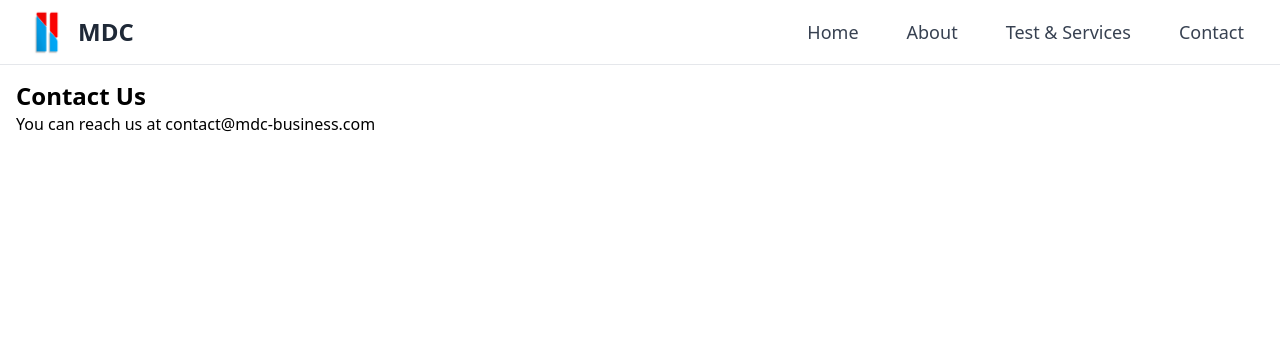
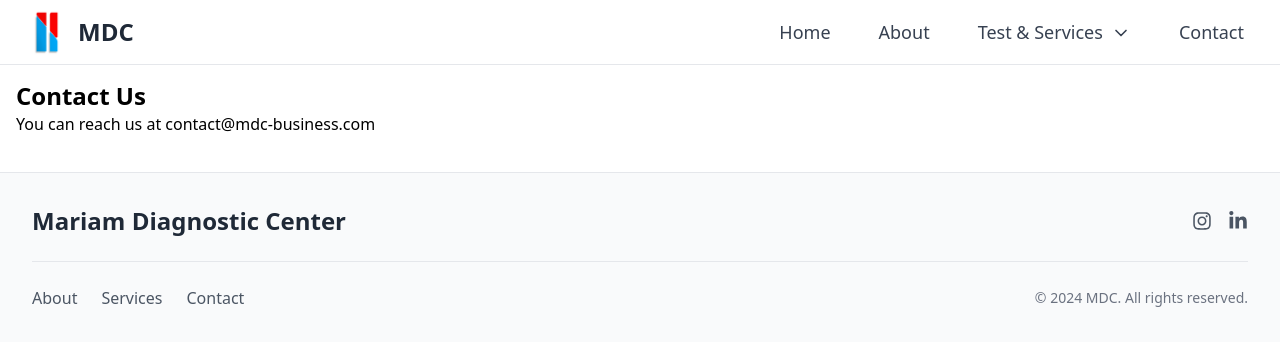
Before and after one commit to Abdullah-1904/mdcpakistan, a React (Create React App) app: page /contact in a window 1280 px wide. Shown: the top 346 px of the page. Built offline with nearby package versions, Linux system fonts and the light colour scheme.

Commit message:
cards added

```diff
--- a/package.json
+++ b/package.json
@@ -4,9 +4,14 @@
   "homepage": "http://MDCpakistan.com",
   "private": true,
   "dependencies": {
+    "@heroicons/react": "^2.2.0",
+    "@material-tailwind/react": "^2.1.10",
     "cra-template": "1.2.0",
+    "framer-motion": "^11.15.0",
+    "lucide-react": "^0.469.0",
     "react": "^18.3.1",
     "react-dom": "^18.3.1",
+    "react-icons": "^5.4.0",
     "react-router-dom": "^7.1.1",
     "react-scripts": "5.0.1"
   },
--- a/src/App.js
+++ b/src/App.js
@@ -1,7 +1,114 @@
 import React from "react";
+import { motion } from "framer-motion";
+import Cards from "./components/Cards";
 
 const App = () => {
-  return <div>This is App.jsx</div>;
+  const cardData = [
+    {
+      title: "Blood CP (Complete Picture)",
+      description: (
+        <p style={{ textAlign: "justify" }}>
+          Complete blood picture (Complete Blood Count) is a common test that
+          measures red blood cells, white blood cells, platelets and other
+          components of your blood. <br /> It helps detect conditions such as
+          anemia, infection, and various blood disorders by revealing
+          abnormalities in cell counts or morphology.
+        </p>
+      ),
+      imageUrl:
+        "https://images.pexels.com/photos/4047146/pexels-photo-4047146.jpeg?auto=compress&cs=tinysrgb&w=600",
+    },
+    {
+      title: "Card 2 Title",
+      description: "Description for card 2.",
+      imageUrl:
+        "https://images.unsplash.com/photo-1540553016722-983e48a2cd10?ixlib=rb-1.2.1&ixid=MnwxMjA3fDB8MHxwaG90by1wYWdlfHx8fGVufDB8fHx8&auto=format&fit=crop&w=800&q=80",
+    },
+    {
+      title: "Card 2 Title",
+      description: "Description for card 2.",
+      imageUrl:
+        "https://images.unsplash.com/photo-1540553016722-983e48a2cd10?ixlib=rb-1.2.1&ixid=MnwxMjA3fDB8MHxwaG90by1wYWdlfHx8fGVufDB8fHx8&auto=format&fit=crop&w=800&q=80",
+    },
+    // Add more card data here...
+  ];
+  return (
+    <div>
+      {/* Animated text container */}
+      <motion.div
+        // Start hidden and slightly below its final position
+        initial={{ opacity: 0, y: 40 }}
+        // Animate to fully visible and y=0 when in view
+        whileInView={{ opacity: 1, y: 0 }}
+        // Animation config
+        transition={{ duration: 1.8, ease: "easeOut" }}
+        // Makes sure the animation only triggers once
+        viewport={{ once: true }}
+        className="flex justify-center items-center h-screen"
+      >
+        <div className="flex flex-col items-center text-center px-4">
+          <h1 className="text-3xl sm:text-4xl md:text-6xl font-bold text-gray-800 mb-2">
+            Mariam Diagnostic Center
+          </h1>
+          <h2 className="text-xl sm:text-2xl md:text-3xl font-semibold text-gray-600">
+            MDC Your Trusted Diagnostic Center
+          </h2>
+        </div>
+      </motion.div>
+
+      {/* Cards */}
+      <div className="flex flex-wrap justify-center">
+        {cardData.map((card, index) => (
+          <Cards
+            key={index}
+            title={card.title}
+            description={card.description}
+            imageUrl={card.imageUrl}
+          />
+        ))}
+      </div>
+      {/* Cards */}
+
+      {/* ============ Carosel ======================================== */}
+      {/* <div className="carousel carousel-vertical w-full h-screen overflow-auto"> */}
+      <div className="carousel carousel-vertical w-full">
+        {/* Slide 1: Blood Test */}
+        <div className="carousel-item relative w-full h-screen">
+          <img
+            src="https://img.daisyui.com/images/stock/photo-1559703248-dcaaec9fab78.webp"
+            alt="Blood Test"
+            className="object-cover w-full h-full"
+          />
+          <div className="absolute inset-0 bg-black bg-opacity-40 flex items-center justify-center">
+            <h2 className="text-white text-2xl font-bold">Blood Test</h2>
+          </div>
+        </div>
+        {/* Slide 2: Urine Test */}
+        <div className="carousel-item relative w-full h-screen">
+          <img
+            src="https://img.daisyui.com/images/stock/photo-1565098772267-60af42b81ef2.webp"
+            alt="Urine Test"
+            className="object-cover w-full h-full"
+          />
+          <div className="absolute inset-0 bg-black bg-opacity-40 flex items-center justify-center">
+            <h2 className="text-white text-2xl font-bold">Urine Test</h2>
+          </div>
+        </div>
+        {/* Slide 3: X-Ray */}
+        <div className="carousel-item relative w-full h-screen">
+          <img
+            src="https://img.daisyui.com/images/stock/photo-1572635148818-ef6fd45eb394.webp"
+            alt="X-Ray"
+            className="object-cover w-full h-full"
+          />
+          <div className="absolute inset-0 bg-black bg-opacity-40 flex items-center justify-center">
+            <h2 className="text-white text-2xl font-bold">X-Ray</h2>
+          </div>
+        </div>
+        {/* Add more slides for all the lab tests you offer */}
+      </div>
+    </div>
+  );
 };
 
 export default App;
--- a/src/RootLayout.jsx
+++ b/src/RootLayout.jsx
@@ -2,17 +2,21 @@
 import React from "react";
 import { Outlet } from "react-router-dom";
 import Navbar from "./components/Navbar";
+import Footer from "./components/Footer";
 
 function RootLayout() {
   return (
     <>
       {/* this is root layout which contains Navbar. This will be called in index.js  */}
       <Navbar />
-      <div className="pt-16">
+      <main className="pt-16">
         {/*  i put a div so that any text on any page would affect the navbar  */}
         <Outlet />
+      </main>
+      {/* //everything else will be rendered inside this Outlet */}
+      <div className="mt-5">
+        <Footer />
       </div>
-      {/* //everything else will be rendered inside this Outlet */}
     </>
   );
 }
--- /dev/null
+++ b/src/components/Cards.jsx
@@ -0,0 +1,22 @@
+// cards.jsx
+import React from "react";
+
+const Cards = ({ title, description, imageUrl }) => {
+  return (
+    <div className="bg-white shadow-md rounded-md overflow-hidden max-w-sm m-4 transform transition duration-500 hover:scale-105 hover:shadow-lg">
+      {/* Image */}
+      <img src={imageUrl} alt={title} className="w-full h-48 object-cover" />
+
+      {/* Content */}
+      <div className="p-4">
+        <h3 className="text-xl font-semibold mb-2 text-gray-800">{title}</h3>
+        <p className="text-gray-600 mb-4">{description}</p>
+        <button className="px-4 py-2 bg-blue-500 text-white rounded hover:bg-blue-600">
+          Read More
+        </button>
+      </div>
+    </div>
+  );
+};
+
+export default Cards;
--- /dev/null
+++ b/src/components/Footer.jsx
@@ -0,0 +1,108 @@
+import React from "react";
+import {
+  FaFacebookF,
+  FaInstagram,
+  FaLinkedinIn,
+  FaTwitter,
+} from "react-icons/fa";
+import { Link } from "react-router-dom";
+const Footer = () => {
+  return (
+    <footer className="bg-gray-50 border-t border-gray-200 py-8">
+      <div className="max-w-7xl mx-auto px-4 sm:px-6 lg:px-8">
+        {/* Upper row: brand & social icons */}
+        <div className="flex flex-col md:flex-row justify-between items-center">
+          {/* Brand / Logo */}
+          <div className="mb-4 md:mb-0">
+            <Link
+              to="/"
+              className="text-2xl font-bold text-gray-800 hover:text-gray-600"
+            >
+              Mariam Diagnostic Center
+            </Link>
+          </div>
+
+          {/* Social Media Icons */}
+          <div className="flex space-x-4">
+            {/* <a
+              href="https://www.facebook.com/"
+              target="_blank"
+              rel="noreferrer"
+              className="text-gray-600 hover:text-blue-600 transition-colors"
+            >
+              <FaFacebookF size={20} />
+            </a> */}
+            {/* facebook icon */}
+            {/* <a
+              href="https://twitter.com/"
+              target="_blank"
+              rel="noreferrer"
+              className="text-gray-600 hover:text-blue-400 transition-colors"
+            >
+              <FaTwitter size={20} />
+            </a> */}
+            {/* twitter */}
+            <a
+              href="https://www.instagram.com/mariamdiagnosticcenter/"
+              target="_blank"
+              rel="noreferrer"
+              className="text-gray-600 hover:text-pink-600 transition-colors"
+            >
+              <FaInstagram size={20} />
+            </a>
+            <a
+              href="https://www.linkedin.com/company/mariam-diagnostic-center"
+              target="_blank"
+              rel="noreferrer"
+              className="text-gray-600 hover:text-blue-700 transition-colors"
+            >
+              <FaLinkedinIn size={20} />
+            </a>
+          </div>
+        </div>
+
+        {/* Separator line */}
+        <hr className="my-6 border-gray-200" />
+
+        {/* Lower row: quick links & copyright */}
+        <div className="flex flex-col md:flex-row justify-between items-center">
+          {/* Footer Links */}
+          <ul className="flex flex-wrap space-x-6 text-gray-600 mb-4 md:mb-0">
+            <li>
+              <Link
+                to="/about"
+                className="hover:text-gray-900 transition-colors"
+              >
+                About
+              </Link>
+            </li>
+            <li>
+              <Link
+                to="/test-and-services"
+                className="hover:text-gray-900 transition-colors"
+              >
+                Services
+              </Link>
+            </li>
+
+            <li>
+              <Link
+                to="/contact"
+                className="hover:text-gray-900 transition-colors"
+              >
+                Contact
+              </Link>
+            </li>
+          </ul>
+
+          {/* Copyright */}
+          <p className="text-gray-500 text-sm">
+            &copy; {new Date().getFullYear()} MDC. All rights reserved.
+          </p>
+        </div>
+      </div>
+    </footer>
+  );
+};
+
+export default Footer;
--- a/src/components/Navbar.jsx
+++ b/src/components/Navbar.jsx
@@ -1,6 +1,7 @@
 import React, { useState } from "react";
 import { Link } from "react-router-dom";
 import Logo from "../pics/Logo.png"; // remove or update if using a URL instead
+import { ChevronDown } from "lucide-react";
 
 const Navbar = () => {
   // State to toggle mobile menu
@@ -13,7 +14,7 @@ const Navbar = () => {
   };
 
   return (
-    <nav className=" border-b border-gray-200 fixed w-full z-10">
+    <nav className="bg-white border-b border-gray-200 fixed w-full z-10">
       {/* <nav className="bg-blue-100 border-b border-gray-200 fixed w-full z-10"> */}
       <div className="max-w-7xl mx-auto px-2 sm:px-4 lg:px-6">
         <div className="flex items-center justify-between h-16">
@@ -48,7 +49,7 @@ const Navbar = () => {
               </Link>
               {/* DROPDOWN for Test & Services */}
               <div
-                className="relative"
+                className="relative inline-block"
                 onMouseEnter={() => setServicesOpen(true)}
                 onMouseLeave={() => setServicesOpen(false)}
               >
@@ -56,13 +57,29 @@ const Navbar = () => {
                   className="text-gray-700 hover:text-gray-900 px-3 py-2 text-lg font-medium focus:outline-none"
                   type="button"
                 >
-                  Test & Services
+                  <div className="flex items-center space-x-2">
+                    <span>Test & Services</span>
+                    <ChevronDown className="h-5 w-5 mt-[2px]" />
+                  </div>
                 </button>
+
                 {servicesOpen && (
-                  <div className="absolute left-0 mt-2 w-48 bg-white rounded-md shadow-lg border border-gray-100">
+                  <div
+                    className="
+        absolute
+        top-full  /* so it sits right below the button */
+        left-0
+        w-48
+        bg-white
+        rounded-md
+        shadow-lg
+        border
+        border-gray-100
+      "
+                  >
                     <Link
                       to="/test-and-services/blood-test"
-                      className="block px-4 py-2 text-gray-700 hover:bg-gray-100"
+                      className="block px-4 py-2 text-gray-700 hover:bg-gray-100 border-b border-gray-200"
                     >
                       Blood Test
                     </Link>
@@ -75,6 +92,7 @@ const Navbar = () => {
                   </div>
                 )}
               </div>
+
               <Link
                 to="/contact"
                 className="text-gray-700 hover:text-gray-900 px-3 py-2 text-lg font-medium"
```
Also changed, not shown: 1 other file (tests, documents, lock files or other folders).
